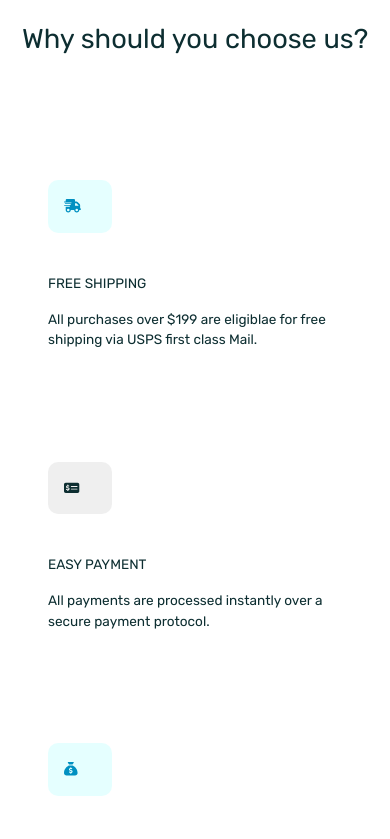
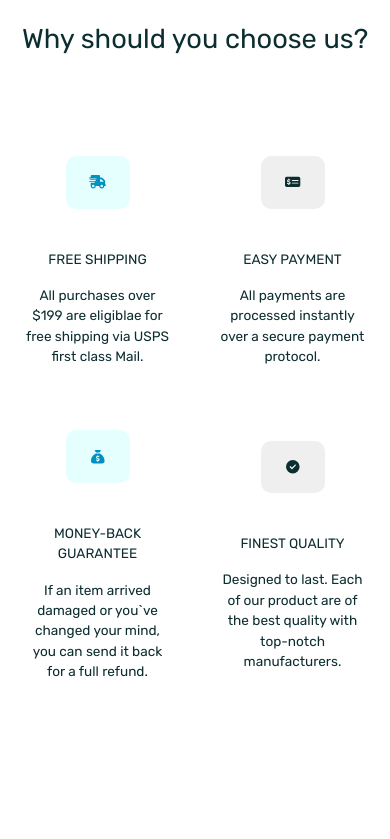
Before and after one commit to osas2211/ecommerce-next.js, a Next.js app: page / in a window 390 px wide. Shown: the part 1540-2379 px from the top of the page. Built offline with nearby package versions, Linux system fonts and the light colour scheme; a web font is replaced by a local one.

Commit message:
fixed responsive issues

```diff
--- a/components/ChooseUs.jsx
+++ b/components/ChooseUs.jsx
@@ -13,22 +13,22 @@ export default function ChooseUs() {
         {/*  */}
         <div className="container pt-4">
             <div className="row justify-content-center">
-                <div className="col-lg-3 col-md-4 p-5 p-md-3">
+                <div className="col-lg-3 col-md-4 col-6 p-4 text-center justify-content-center align-items-center d-flex flex-column p-md-3">
                         <span className={styles.icon2}><FontAwesomeIcon icon={faShippingFast}/></span>
                         <p className='text-uppercase mt-4 pt-3'>free shipping</p>
                         <p>All purchases over $199 are eligiblae for free shipping via USPS first class Mail.</p>
                 </div>
-                <div className="col-lg-3 col-md-4 p-5 p-md-3">
+                <div className="col-lg-3 col-md-4 col-6 p-4 text-center justify-content-center align-items-center d-flex flex-column p-md-3">
                         <span className={styles.icon}><FontAwesomeIcon icon={faMoneyCheckDollar}/></span>
                         <p className='text-uppercase mt-4 pt-3'>easy payment</p>
                         <p>All payments are processed instantly over a secure payment protocol.</p>
                 </div>
-                <div className="col-lg-3 col-md-4 p-5 p-md-3">
+                <div className="col-lg-3 col-md-4 col-6 p-4 text-center justify-content-center align-items-center d-flex flex-column p-md-3">
                         <span className={styles.icon2}><FontAwesomeIcon icon={faSackDollar}/></span>
                         <p className='text-uppercase mt-4 pt-3'>Money-back guarantee</p>
                         <p>If an item arrived damaged or you`ve changed your mind, you can send it back for a full refund.</p>
                 </div>
-                <div className="col-lg-3 col-md-4 p-5 p-md-3">
+                <div className="col-lg-3 col-md-4 col-6 p-4 text-center justify-content-center align-items-center d-flex flex-column p-md-3">
                         <span className={styles.icon}><FontAwesomeIcon icon={faCheckCircle}/></span>
                         <p className='text-uppercase mt-4 pt-3'>finest quality</p>
                         <p>Designed to last. Each of our product are of the best quality with top-notch manufacturers.</p>
--- a/styles/hero.module.css
+++ b/styles/hero.module.css
@@ -87,6 +87,20 @@
     display: inline !important;
     width: 100% !important;
     height: 100% !important;
+}
+
+
+.hero_img span span{
+    display: none !important;
+}
+
+.hero_img span{
+    width: 100% !important;
+    height: 100% !important;
+}
+
+.hero_img span img{
+    min-width: 100%;
 }
 
 .hero_img span{
```
